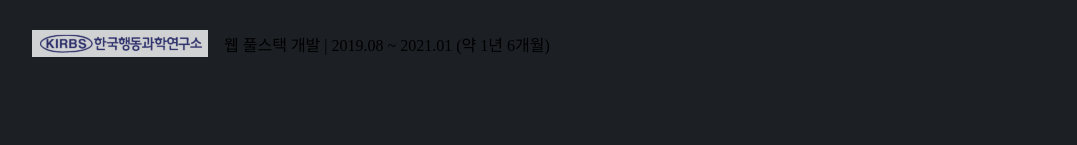
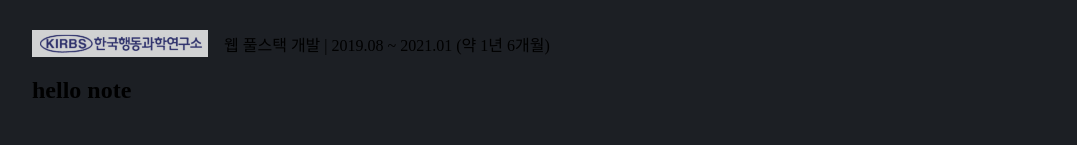
Before and after one commit to hyunjiyoo/portfolio, a React (Create React App) app: page / in a window 1280 px wide. Shown: the part 807-952 px from the top of the page, without its empty margins (96-1173 px from the left). Built offline with nearby package versions, Linux system fonts and the light colour scheme.

Commit message:
note section setting

```diff
--- a/src/App.tsx
+++ b/src/App.tsx
@@ -2,6 +2,7 @@ import Navbar from './components/navbar/navbar';
 import styles from './app.module.css';
 import Home from './components/home/home';
 import About from './components/about/about';
+import Note from './components/note/note';
 import Footer from './components/footer/footer';
 
 function App(): JSX.Element {
@@ -10,6 +11,7 @@ function App(): JSX.Element {
       <Navbar />
       <Home />
       <About />
+      <Note />
       <Footer />
     </div>
   );
--- a/src/components/note/note.module.css
+++ b/src/components/note/note.module.css
@@ -0,0 +1,5 @@
+@value makerWhite from '../../common/colors.css';
+
+#note {
+  color: makerWhite;
+}
--- a/src/components/note/note.tsx
+++ b/src/components/note/note.tsx
@@ -1,7 +1,9 @@
-import React from 'react';
+import styles from './note.module.css';
 
 const Note = (): JSX.Element => (
-  <h1>Note</h1>
+  <section id={styles.note}>
+    <h1>hello note</h1>
+  </section>
 );
 
 export default Note;
```
